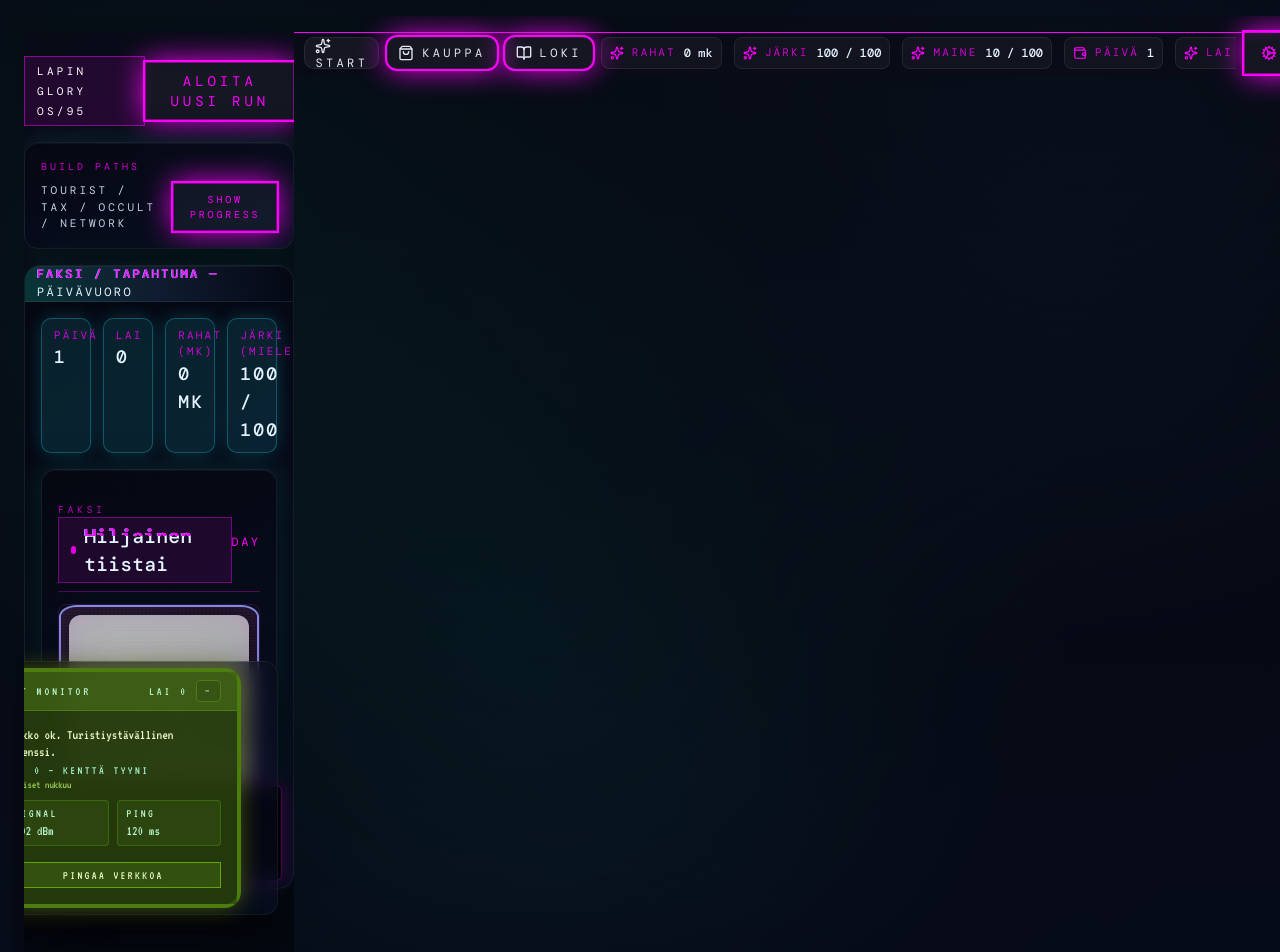
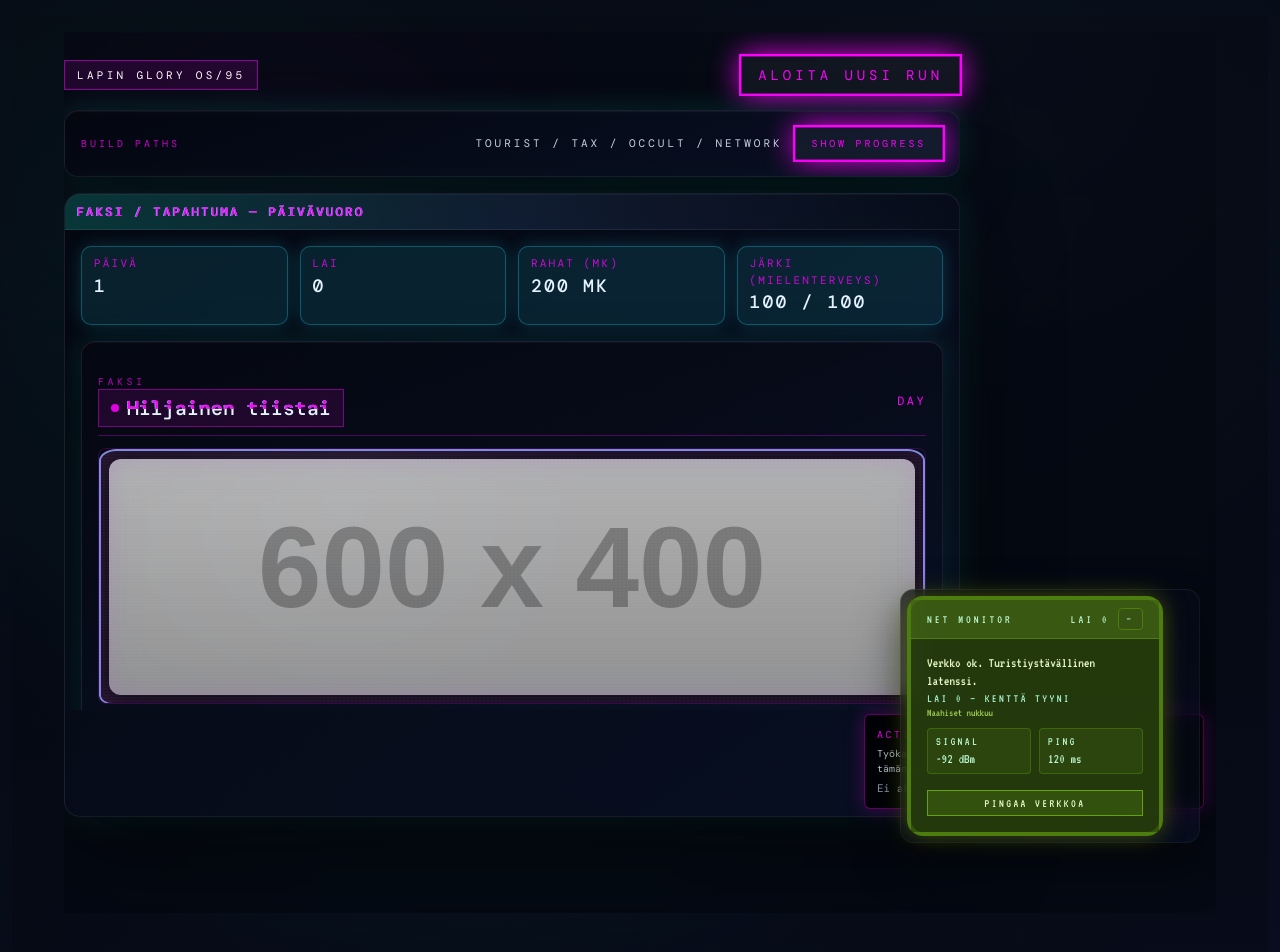
Before and after one commit to akio-byte/lapin-glory-1995, a React (Vite) app: page / in a window 1280 px wide. Shown: the top 952 px of the page. Built offline with nearby package versions, Linux system fonts and the light colour scheme.

Commit message:
Refactor phase views and add juiced feedback

```diff
--- a/src/App.css
+++ b/src/App.css
@@ -99,7 +99,7 @@
   .glass-panel,
   .panel {
     position: relative;
-    background: linear-gradient(160deg, rgba(5, 8, 17, 0.9), rgba(10, 18, 39, 0.82));
+    background: linear-gradient(160deg, rgba(5, 8, 17, 0.95), rgba(10, 18, 39, 0.9));
     backdrop-filter: blur(16px) saturate(115%);
     -webkit-backdrop-filter: blur(16px) saturate(115%);
     border: 1px solid rgba(229, 243, 255, 0.08);
@@ -308,11 +308,11 @@
   .nokia-shell {
     position: fixed;
     inset: auto;
-    z-index: 50;
-    right: clamp(0.75rem, 3vw, 1.5rem);
-    bottom: calc(var(--taskbar-height, 58px) + 1rem);
-    max-height: calc(100vh - var(--taskbar-height, 58px) - 2rem);
-    max-width: min(320px, 26vw);
+    z-index: 60;
+    right: clamp(1rem, 3vw, 2rem);
+    bottom: calc(var(--taskbar-height, 58px) + clamp(0.75rem, 2vw, 1.5rem));
+    max-height: calc(100vh - var(--taskbar-height, 58px) - 2.5rem);
+    max-width: min(320px, 24vw);
     padding: 6px;
     backdrop-filter: blur(10px) saturate(115%);
     -webkit-backdrop-filter: blur(10px) saturate(115%);
--- a/src/components/Desktop.tsx
+++ b/src/components/Desktop.tsx
@@ -1,8 +1,16 @@
 import type { ReactNode } from 'react'
 import '../App.css'
 
-const Desktop = ({ children, taskbar }: { children: ReactNode; taskbar?: ReactNode }) => (
-  <div className="desktop-root">
+const Desktop = ({
+  children,
+  taskbar,
+  isJarkiHit = false,
+}: {
+  children: ReactNode
+  taskbar?: ReactNode
+  isJarkiHit?: boolean
+}) => (
+  <div className={`desktop-root ${isJarkiHit ? 'desktop-root--jarki-hit' : ''}`}>
     <div className="desktop-aurora" aria-hidden />
     <div className="desktop-shell">
       <div className="desktop-stage">{children}</div>
--- a/src/components/GameShell.tsx
+++ b/src/components/GameShell.tsx
@@ -141,7 +141,7 @@ const PathProgressChips = ({ progress }: PathProgressChipsProps) => {
   )
 }
 
-const MorningReport = ({
+const MorningReportView = ({
   stats,
   dayCount,
   rahatDelta,
@@ -253,7 +253,7 @@ type PhaseViewProps = {
   onAdvancePhase: () => void
 }
 
-const PhaseView = ({
+const PhaseWindow = ({
   phase,
   dayCount,
   lai,
@@ -338,9 +338,9 @@ const PhaseView = ({
   )
 }
 
-const DayView = (props: PhaseViewProps) => <PhaseView phase="DAY" {...props} />
+const DayPhaseView = (props: PhaseViewProps) => <PhaseWindow phase="DAY" {...props} />
 
-const NightView = (props: PhaseViewProps) => <PhaseView phase="NIGHT" {...props} />
+const NightPhaseView = (props: PhaseViewProps) => <PhaseWindow phase="NIGHT" {...props} />
 
 const RunOverScreen = ({
   ending,
@@ -776,7 +776,7 @@ const GameShell = () => {
 
   const phaseView =
     phase === 'MORNING' ? (
-      <MorningReport
+      <MorningReportView
         stats={stats}
         dayCount={report.day}
         rahatDelta={report.rahatDelta}
@@ -787,9 +787,9 @@ const GameShell = () => {
         onAdvance={handleAdvancePhase}
       />
     ) : phase === 'DAY' ? (
-      <DayView {...phaseViewProps} />
+      <DayPhaseView {...phaseViewProps} />
     ) : (
-      <NightView {...phaseViewProps} />
+      <NightPhaseView {...phaseViewProps} />
     )
 
   if (ending) {
@@ -798,7 +798,21 @@ const GameShell = () => {
 
   return (
     <ErrorBoundary>
-      <Desktop isJarkiHit={desktopJarkiHit}>
+      <Desktop
+        isJarkiHit={desktopJarkiHit}
+        taskbar={
+          <Taskbar
+            stats={stats}
+            dayCount={dayCount}
+            lai={lai}
+            pathProgress={pathProgress}
+            onToggleShop={toggleShop}
+            onToggleLog={toggleLog}
+            onToggleSettings={toggleSettings}
+            jarkiHit={desktopJarkiHit}
+          />
+        }
+      >
         <div
           className={`w-full min-h-screen text-white relative overflow-hidden bg-[#050912]/70 backdrop-blur-sm ${wrapperGlitchClass} ${isGlitching ? 'glitch-veil' : ''} ${lowSanity ? 'low-sanity' : ''} max-[900px]:max-h-[100%] max-[900px]:min-h-[auto]`}
           style={rootStyle}
@@ -807,7 +821,7 @@ const GameShell = () => {
           <div className="absolute inset-0 opacity-20 bg-[radial-gradient(circle_at_20%_20%,rgba(255,0,255,0.15),transparent_35%),radial-gradient(circle_at_80%_0%,rgba(124,140,222,0.12),transparent_35%)]" />
 
           <div className="w-full flex items-start justify-center pt-6 pb-24 max-[900px]:pt-4 max-[900px]:pb-16">
-              <div className="w-full max-w-6xl flex flex-col gap-4 items-stretch">
+            <div className="w-full max-w-6xl flex flex-col gap-4 items-stretch lg:pr-64">
               <div className="flex items-center justify-between w-full text-sm">
                 <div className="flex items-center gap-2">
                   <span className="px-3 py-1 border border-neon/50 bg-neon/10 uppercase tracking-[0.3em] text-[11px]">Lapin Glory OS/95</span>
@@ -895,16 +909,6 @@ const GameShell = () => {
             isGlitching={isGlitching}
           />
         </div>
-          <Taskbar
-            stats={stats}
-            dayCount={dayCount}
-            lai={lai}
-            pathProgress={pathProgress}
-            onToggleShop={toggleShop}
-            onToggleLog={toggleLog}
-            onToggleSettings={toggleSettings}
-            jarkiHit={desktopJarkiHit}
-          />
       </Desktop>
     </ErrorBoundary>
   )
--- a/src/components/PaperWar.tsx
+++ b/src/components/PaperWar.tsx
@@ -475,17 +475,30 @@ const PaperWar = ({
         {outcome && (
           <div className="border-2 border-dashed border-neon/70 bg-coal/80 p-4 shadow-inner text-sm">
             <p className="text-[10px] uppercase tracking-[0.3em] text-neon">Loppusumma</p>
+            <div className="mt-2 flex flex-col sm:flex-row sm:items-center sm:justify-between gap-3">
+              <span
+                className={`text-4xl sm:text-5xl font-black uppercase tracking-[0.35em] ${
+                  resolutionTone === 'win'
+                    ? 'text-emerald-300 drop-shadow-[0_0_18px_rgba(94,234,212,0.45)]'
+                    : resolutionTone === 'loss'
+                      ? 'text-rose-300 drop-shadow-[0_0_18px_rgba(248,113,113,0.4)]'
+                      : 'text-amber-200 drop-shadow-[0_0_12px_rgba(251,191,36,0.35)]'
+                }`}
+              >
+                {(resolutionTone ?? 'draw').toUpperCase()}
+              </span>
               <p
-              className={`mt-2 text-2xl font-black tracking-wide ${
+                className={`text-xl md:text-2xl font-black tracking-wide ${
                   resolutionTone === 'win'
-                  ? 'text-emerald-300'
+                    ? 'text-emerald-200'
                     : resolutionTone === 'loss'
-                    ? 'text-rose-300'
-                    : 'text-amber-200'
+                      ? 'text-rose-200'
+                      : 'text-amber-100'
                 }`}
               >
                 {outcome}
               </p>
+            </div>
             <div className="mt-3 text-right">
               <button className="button-raw bg-neon text-coal" onClick={onNextPhase}>
                 Next Phase →
--- a/src/hooks/useGameLoop.ts
+++ b/src/hooks/useGameLoop.ts
@@ -172,7 +172,7 @@ const clamp = (value: number, min: number, max: number) => Math.min(max, Math.ma
 const MAX_DAYS = 30
 
 export const INITIAL_STATS: Stats = {
-  rahat: 0,
+  rahat: 200,
   maine: 10,
   jarki: 100,
   sisu: 50,
```
Lines whose indentation alone changed are shown as unchanged.
